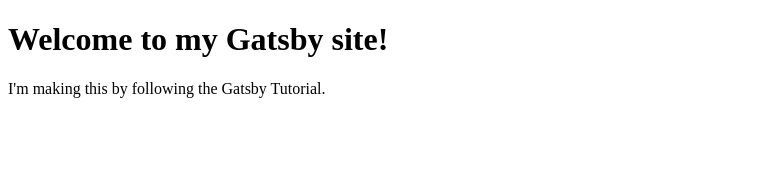
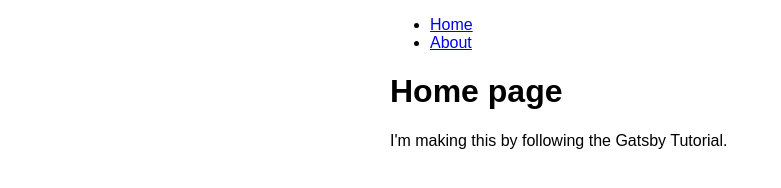
Before and after one commit to nblake707/my-first-gatsby-site, a Gatsby site: page / in a window 1280 px wide. Shown: the whole page, without its empty margins (0-781 px from the left). Built offline with nearby package versions, Linux system fonts and the light colour scheme; Gatsby itself is replaced by a stand-in of ours.

Commit message:
Finished Gatsby Tutorial Part 2

```diff
--- /dev/null
+++ b/src/components/layout.js
@@ -0,0 +1,36 @@
+import * as React from "react";
+import { Link } from "gatsby";
+import {
+  container,
+  heading,
+  navLinks,
+  navLinkItem,
+  navLinkText,
+} from "./layout.module.css";
+
+const Layout = ({ pageTitle, children }) => {
+  return (
+    <div className={container}>
+      <nav>
+        <ul className={navLinks}>
+          <li className={navLinkItem}>
+            <Link to="/" className={navLinkText}>
+                Home
+            </Link>
+          </li>
+          <li className={navLinkItem}>
+            <Link to="/about" className={navLinkText}>
+                About
+            </Link>
+          </li>
+        </ul>
+      </nav>
+      <main>
+        <h1 className={heading}>{pageTitle}</h1>
+        {children}
+      </main>
+    </div>
+  );
+};
+
+export default Layout;
--- /dev/null
+++ b/src/components/layout.module.css
@@ -0,0 +1,19 @@
+.container {
+    margin: auto;
+    max-width: 500px;
+    font-family: sans-serif;
+}
+
+.nav-links {
+    display: flex;
+    list-style: none;
+    padding-left: 0;
+}
+
+.nav-link-item {
+    padding-right: 2rem;
+}
+
+.nav-link-text {
+    color: black;
+}
--- a/src/pages/index.js
+++ b/src/pages/index.js
@@ -1,18 +1,14 @@
-// Step 1: Import React
 import * as React from 'react'
+import Layout from '../components/layout'
 
-// Step 2: Define your component
 const IndexPage = () => {
   return (
-    <main>
-      <h1>Welcome to my Gatsby site!</h1>
+    <Layout pageTitle="Home page">
       <p>I'm making this by following the Gatsby Tutorial.</p>
-    </main>
+    </Layout>
   )
 }
 
-// You'll learn about this in the next task, just copy it for now
 export const Head = () => <title>Home Page</title>
 
-// Step 3: Export your component
 export default IndexPage
```
Also changed, not shown: src/pages/about.js (+4 -4 lines), package.json (line endings or trailing spaces).
